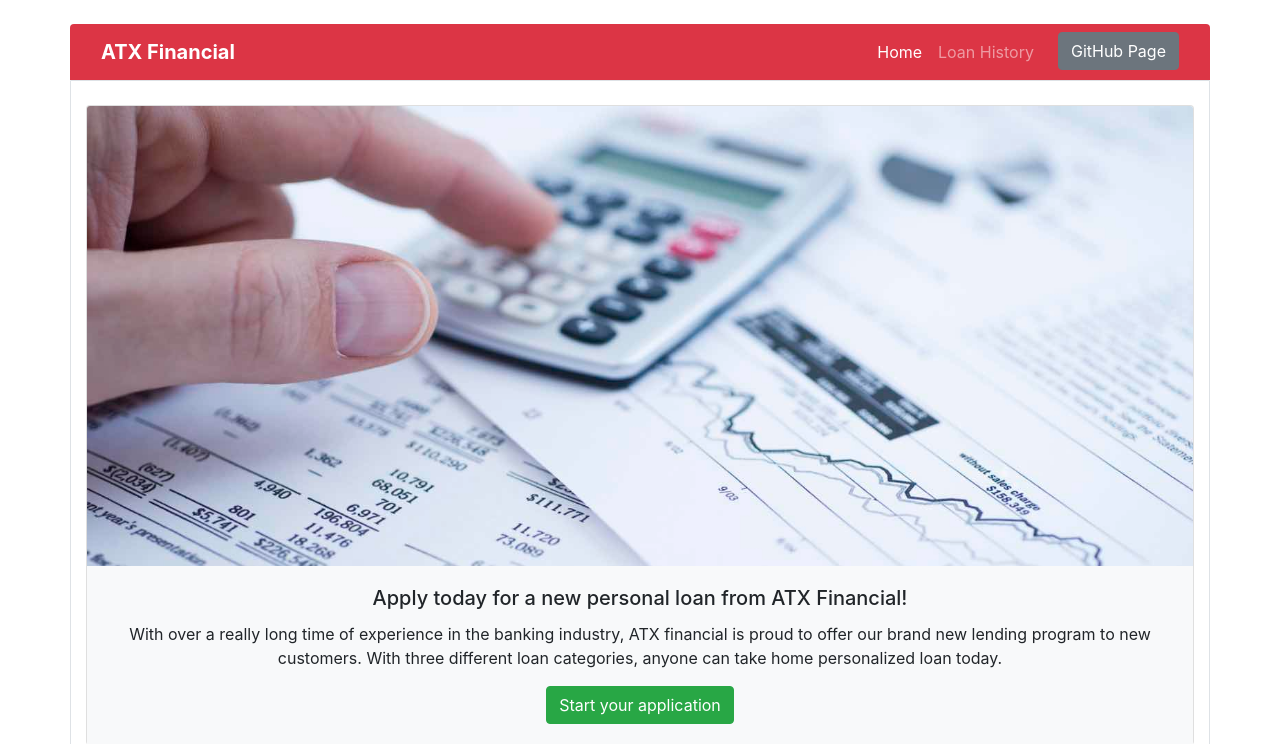
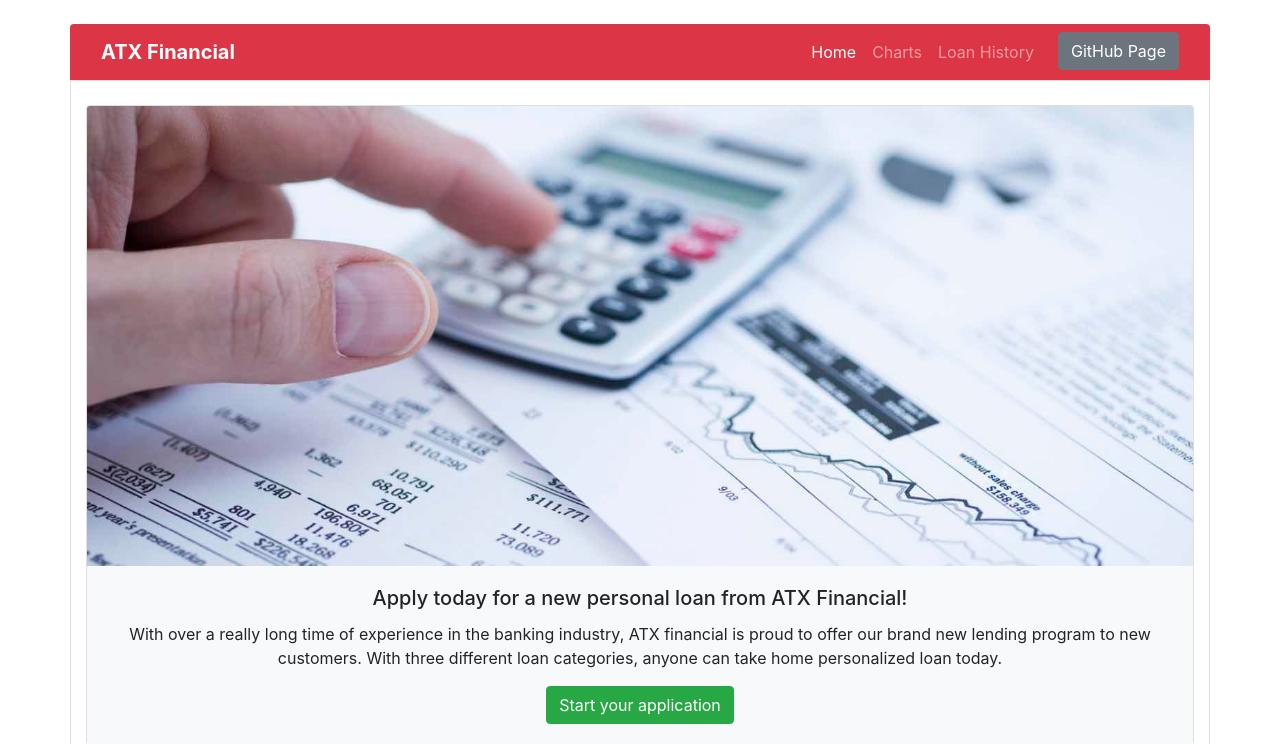
Before and after one commit to MikeStrenk/ATX-Financial-Personal-Loan-Behavior-Predictions, a Flask app: page / in a window 1280 px wide. Shown: the top 744 px of the page. Run offline with Flask 2, Linux system fonts and the light colour scheme; some libraries are stand-ins or nearby versions.

Commit message:
added charts page

```diff
--- a/app.py
+++ b/app.py
@@ -6,6 +6,11 @@ app = Flask(__name__)
 @app.route('/')
 def return_homepage():
     return render_template('homepage.html')
+
+
+@app.route('/charts')
+def return_charts():
+    return render_template('charts.html')
 
 
 @app.route('/loan_history')
--- a/templates/base.html
+++ b/templates/base.html
@@ -24,6 +24,9 @@
                         <ul class="navbar-nav">
                             <li class="nav-item active">
                                 <a class="nav-link" href="/">Home</a>
+                            </li>
+                            <li class="nav-item">
+                                <a class="nav-link" href="/charts">Charts</a>
                             </li>
                             <li class="nav-item">
                                 <a class="nav-link" href="/loan_history">Loan History</a>
```
Also changed, not shown: templates/charts.html (added, +7 -0 lines).
